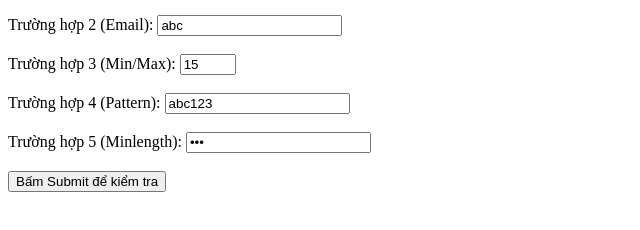
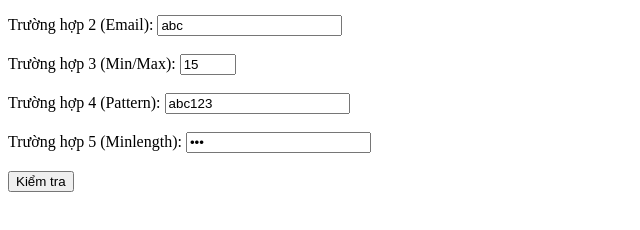
Before and after one commit to thai1323/CSE391_NguyenHongThai_2351170619, a plain HTML site: page PBT_02/validation_test.html in a window 1280 px wide. Shown: the part 104-334 px from the top of the page, without its empty margins (0-640 px from the left). Drawn offline with Linux system fonts and the light colour scheme.

Commit message:
Hoan thanh code kiem tra cau A2

```diff
--- a/PBT_02/validation_test.html
+++ b/PBT_02/validation_test.html
@@ -39,7 +39,7 @@
         </div>
         <br>
 
-        <button type="submit">Bấm Submit để kiểm tra</button>
+        <button type="submit">Kiểm tra</button>
     </form>
 
 </body>
```
